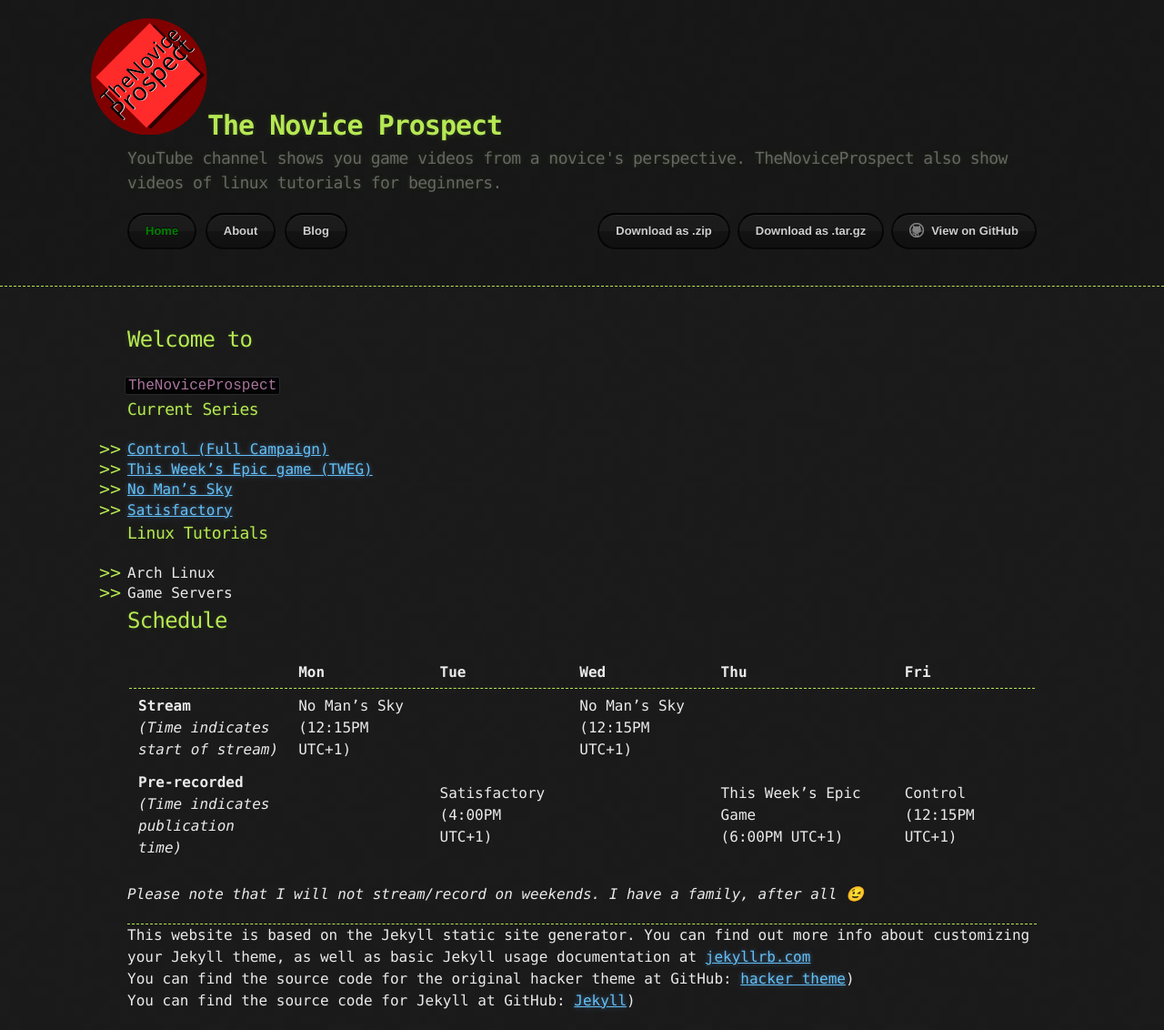
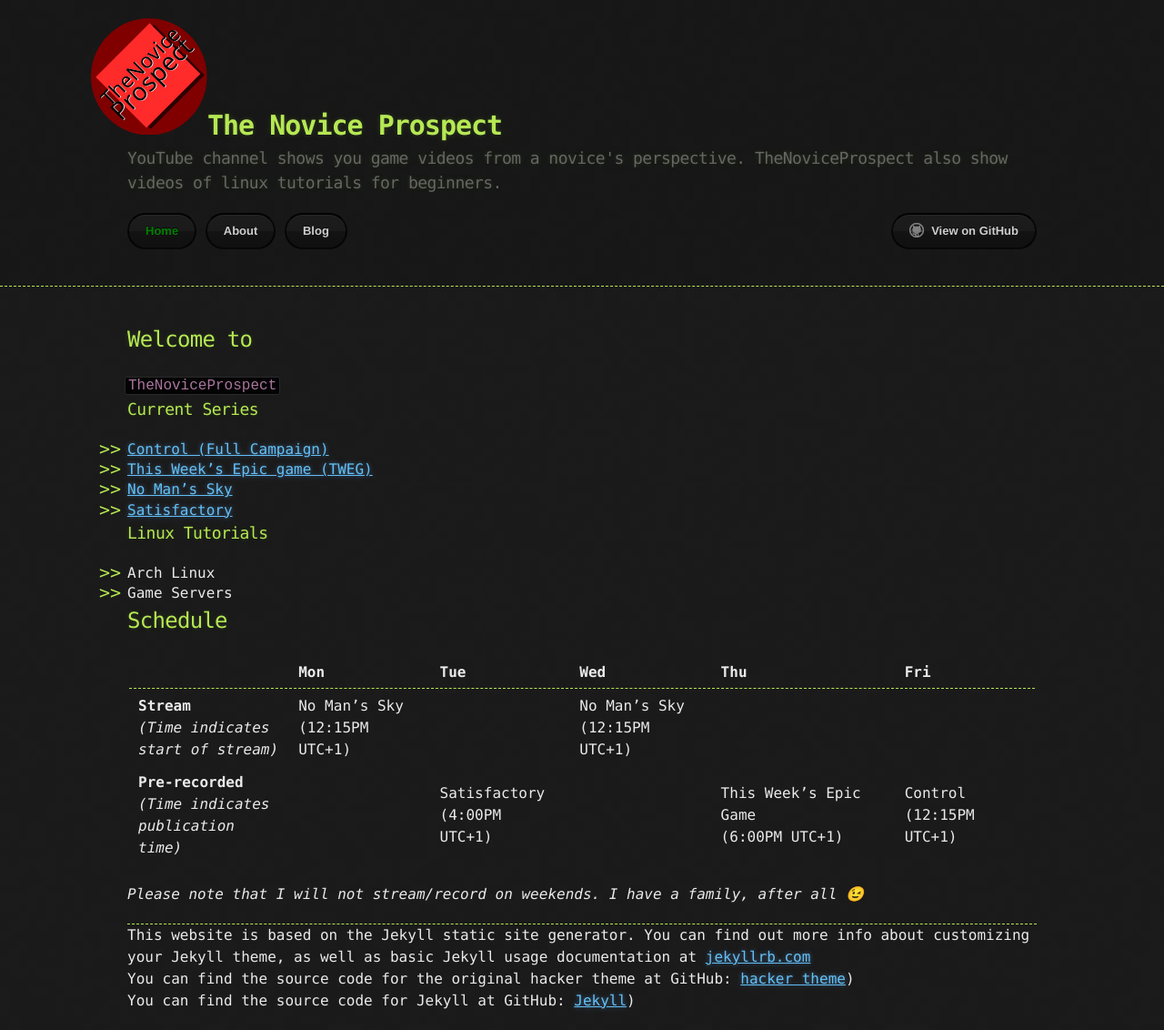
Before and after one commit to TheNoviceProspect/thenoviceprospect.github.io, a Jekyll site: the page built from index.md, in a window 1280 px wide. Shown: the whole page at 91% size. Built offline with Jekyll 4.4.1, drawn with Linux system fonts in a browser that asks for light colours; emoji names are drawn with the system emoji font; our own code applies the rules of GitHub Pages for plain Markdown files.

Commit message:
updated index and navbar

```diff
--- a/_layouts/default.html
+++ b/_layouts/default.html
@@ -22,8 +22,8 @@
             {% if site.show_downloads %}
             <div style="float: right;">
                 <small>
-                <a href="{{ site.github.zip_url }}" class="btn">Download as .zip</a>
-                <a href="{{ site.github.tar_url }}" class="btn">Download as .tar.gz</a>
+                <!-- <a href="{{ site.github.zip_url }}" class="btn">Download as .zip</a>
+                <a href="{{ site.github.tar_url }}" class="btn">Download as .tar.gz</a> -->
                 <a href="{{ site.github.repository_url }}" class="btn btn-github"><span class="icon"></span>View on GitHub</a>
                 </small>
                 </div>
```
Also changed, not shown: _includes/schedule.md (+0 -2 lines), index.md (+2 -0 lines).
